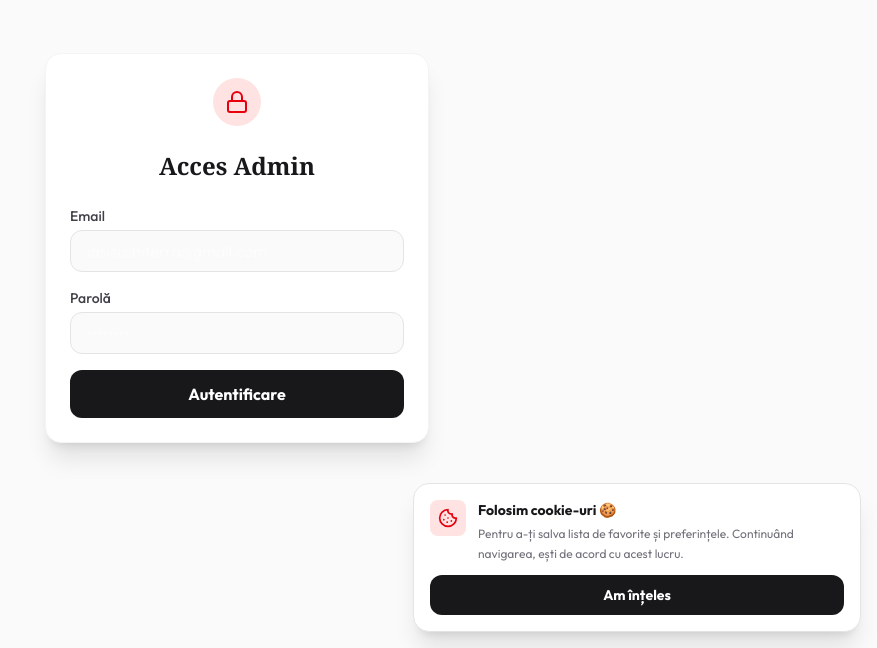
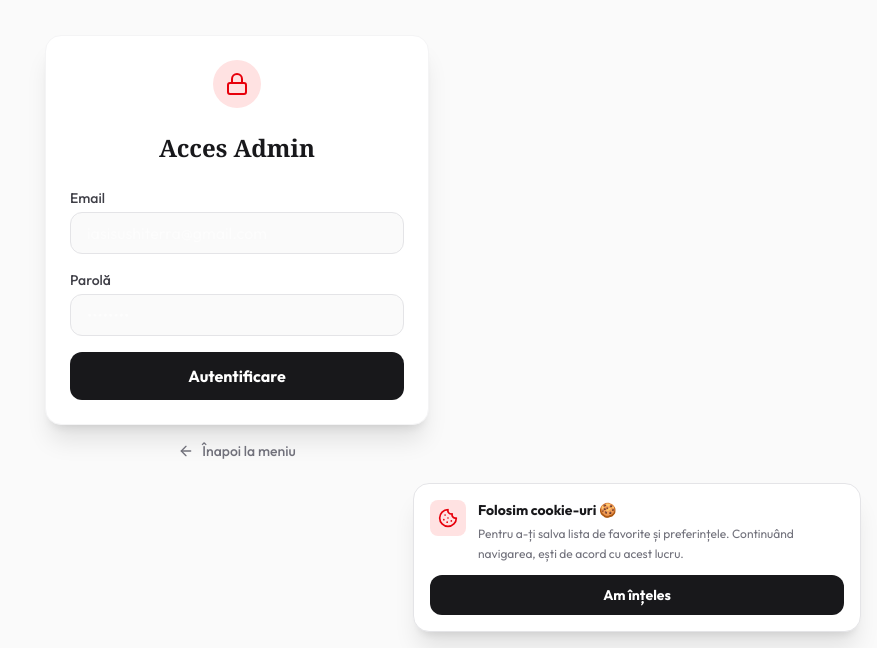
Before and after one commit to xKeshisaru/Meniu-Sushi-Terra, a Next.js app: page /admin/login in a window 1280 px wide. Shown: the part 152-800 px from the top of the page, without its empty margins (403-1280 px from the left). Built offline with nearby package versions, Linux system fonts and the light colour scheme; no server answers.

Commit message:
feat: add back-to-menu link on admin login page

```diff
--- a/src/app/admin/login/page.tsx
+++ b/src/app/admin/login/page.tsx
@@ -4,7 +4,8 @@ import { useState } from "react";
 import { signInWithEmailAndPassword } from "firebase/auth";
 import { auth } from "@/lib/firebase";
 import { useRouter } from "next/navigation";
-import { Lock } from "lucide-react";
+import { Lock, ArrowLeft } from "lucide-react";
+import Link from "next/link";
 
 export default function LoginPage() {
   const [email, setEmail] = useState("");
@@ -31,7 +32,8 @@ export default function LoginPage() {
 
   return (
     <div className="min-h-screen grid place-items-center p-4 bg-zinc-50 dark:bg-black">
-      <div className="w-full max-w-sm bg-white dark:bg-zinc-900 p-6 rounded-2xl shadow-xl border border-zinc-100 dark:border-zinc-800">
+      <div className="w-full max-w-sm space-y-4">
+        <div className="bg-white dark:bg-zinc-900 p-6 rounded-2xl shadow-xl border border-zinc-100 dark:border-zinc-800">
           <div className="flex justify-center mb-6">
             <div className="p-3 bg-red-100 dark:bg-red-900/30 rounded-full text-red-600 dark:text-red-500">
               <Lock className="w-6 h-6" />
@@ -86,6 +88,15 @@ export default function LoginPage() {
             </button>
           </form>
         </div>
+
+        <Link
+          href="/"
+          className="flex items-center justify-center gap-2 text-sm text-zinc-500 dark:text-zinc-400 hover:text-red-500 dark:hover:text-red-400 transition-colors font-medium"
+        >
+          <ArrowLeft className="w-4 h-4" />
+          Înapoi la meniu
+        </Link>
+      </div>
     </div>
   );
 }
```
Lines whose indentation alone changed are shown as unchanged.
